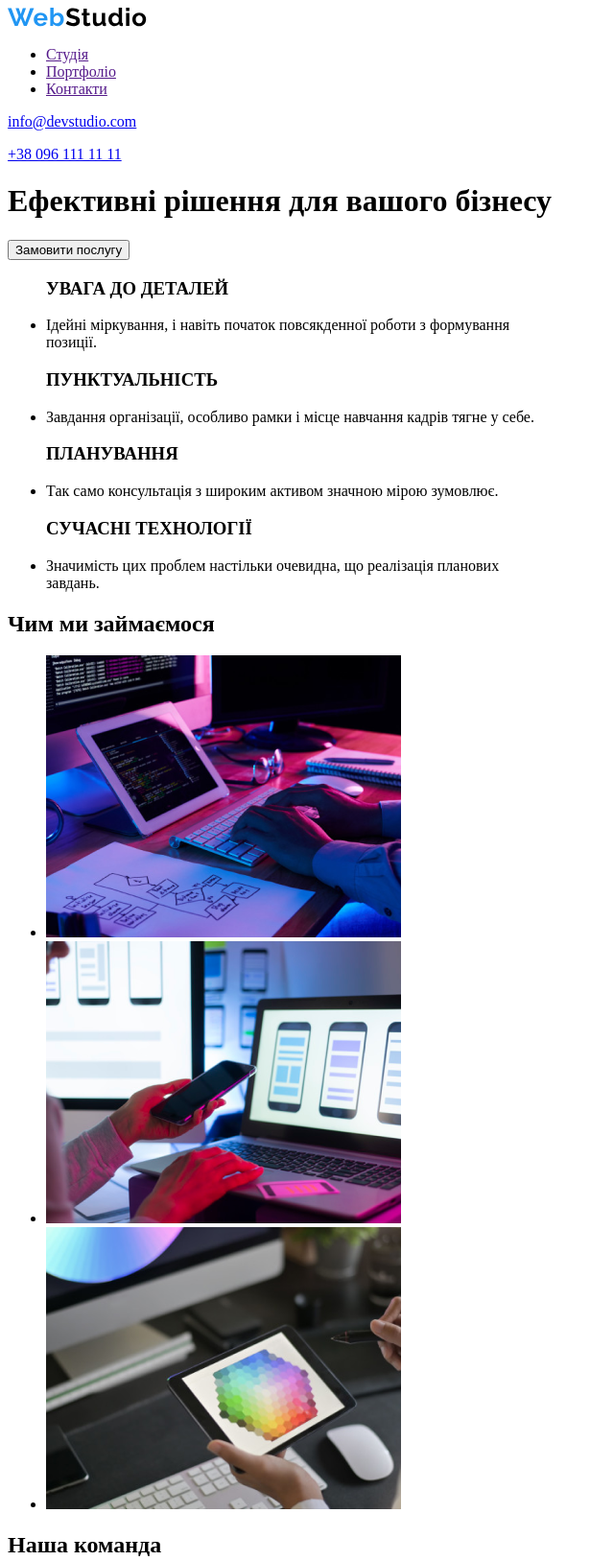
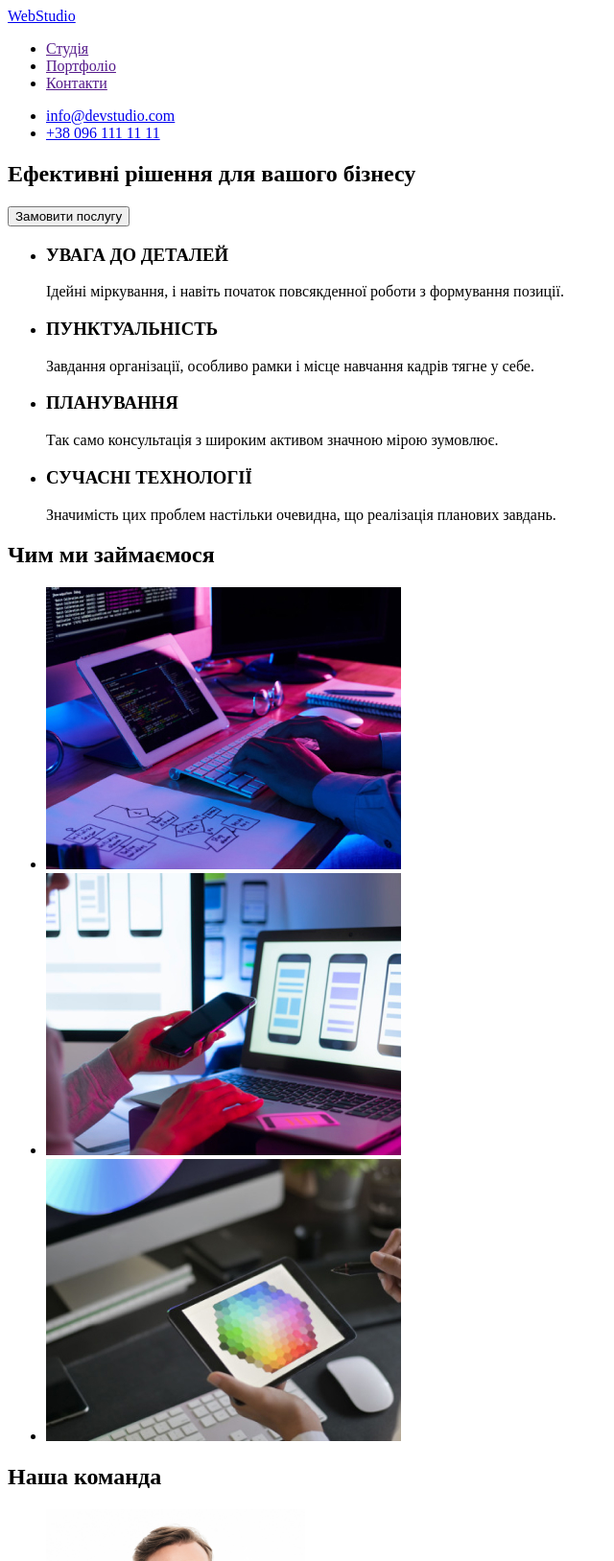
Before and after one commit to 11Baaaka11/goit-markup-hw-08, a plain HTML site: page index.html in a window 1280 px wide. Shown: the top 1627 px of the page at 96% size, without its empty margins (0-640 px from the left). Drawn offline with Linux system fonts and the light colour scheme.

Commit message:
Add files via upload

```diff
--- a/index.html
+++ b/index.html
@@ -8,119 +8,133 @@
   <body>
     <header>
       <nav>
-        <a href="./index.html"><img src="./images/WebStudio.svg" alt="" /></a>
+        <a href="./index.html">WebStudio</a>
 
         <ul>
           <li><a href="">Студія</a></li>
           <li><a href="">Портфоліо</a></li>
           <li><a href="">Контакти</a></li>
         </ul>
-
+      </nav>
       <!-- Contacts -->
 
-        <div>
-          <p>
-            <a href="mailto: info@devstudio.com">info@devstudio.com</a>
-          </p>
-          <p>
-            <a href="tel: +38 096 111 11 11">+38 096 111 11 11</a>
-          </p>
-        </div>
-      </nav>
-      <div>
+      <ul>
+        <li><a href="mailto:info@devstudio.com">info@devstudio.com</a></li>
+        <li><a href="tel:+380961111111">+38 096 111 11 11</a></li>
+      </ul>
+    </header>
+    <main>
+      <section>
         <h1>Ефективні рішення для вашого бізнесу</h1>
         <button type="button" name="button1">Замовити послугу</button>
-      </div>
-    </header>
-    <main>
+      </section>
       <!-- feature -->
       <section>
         <!-- feature1 -->
         <ul>
+          <li>
             <h3>УВАГА ДО ДЕТАЛЕЙ</h3>
+            <p>
+              Ідейні міркування, і навіть початок повсякденної роботи з
+              формування позиції.
+            </p>
+          </li>
+          <!-- feature2 -->
+
           <li>
-            Ідейні міркування, і навіть початок повсякденної роботи з формування
-            <br />
-            позиції.
+            <h3>ПУНКТУАЛЬНІСТЬ</h3>
+            <p>
+              Завдання організації, особливо рамки і місце навчання кадрів тягне
+              у себе.
+            </p>
+            <!-- feature3 -->
           </li>
-        </ul>
-        <!-- feature2 -->
-        <ul>
-          <h3>ПУНКТУАЛЬНІСТЬ</h3>
+
           <li>
-            Завдання організації, особливо рамки і місце навчання кадрів тягне у
-            себе.
+            <h3>ПЛАНУВАННЯ</h3>
+            <p>
+              Так само консультація з широким активом значною мірою зумовлює.
+            </p>
           </li>
-        </ul>
-        <!-- feature3 -->
-        <ul>
-          <h3>ПЛАНУВАННЯ</h3>
+
+          <!-- feature4 -->
+
           <li>
-            Так само консультація з широким активом значною мірою зумовлює.
-          </li>
-        </ul>
-        <!-- feature4 -->
-        <ul>
             <h3>СУЧАСНІ ТЕХНОЛОГІЇ</h3>
-          <li>
+            <p>
               Значимість цих проблем настільки очевидна, що реалізація планових
-            <br />
               завдань.
+            </p>
           </li>
         </ul>
       </section>
       <!-- Occupation -->
       <section>
-        <h1>Чим ми займаємося</h1>
+        <h2>Чим ми займаємося</h2>
         <ul>
-          <li><img src="./images/photo1.png" alt="" width: 370; /></li>
-          <li><img src="./images/photo2.png" alt="" width: 370; /></li>
-          <li><img src="./images/photo3.png" alt="" width: 370; /></li>
+          <li>
+            <img
+              src="./images/photo1.jpg"
+              alt="Фото чим ми займаємося"
+              width="370"
+            />
+          </li>
+          <li>
+            <img
+              src="./images/photo2.jpg"
+              alt="Фото чим ми займаємося"
+              width="370"
+            />
+          </li>
+          <li>
+            <img
+              src="./images/photo8.jpg"
+              alt="Фото чим ми займаємося"
+              width="370"
+            />
+          </li>
         </ul>
       </section>
       <!-- Team -->
       <section>
-        <h1>Наша команда</h1>
-        <div>
+        <h2>Наша команда</h2>
+
         <ul>
-            <li><img src="./images/photo4.jpg" alt="" width="270" /></li>
+          <li>
+            <img src="./images/photo4.jpg" alt="Ігор Дем'яненко" width="270" />
+          </li>
           <li><h3>Ігор Дем'яненко</h3></li>
           <li><p>Product Designer</p></li>
         </ul>
-        </div>
-        <div>
         <ul>
-            <li><img src="./images/photo5.jpg" alt=" " width="270" /></li>
+          <li>
+            <img src="./images/photo5.jpg" alt="Ольга Рєпіна" width="270" />
+          </li>
           <li><h3>Ольга Рєпіна</h3></li>
           <li><p>Frontend Developer</p></li>
         </ul>
-        </div>
-        <div>
         <ul>
-            <li><img src="./images/photo6.jpg" alt="" width="270" /></li>
+          <li>
+            <img src="./images/photo6.jpg" alt="Микола Тарасов" width="270" />
+          </li>
           <li><h3>Микола Тарасов</h3></li>
           <li><p>Marketing</p></li>
         </ul>
-        </div>
-        <div>
         <ul>
-            <li><img src="./images/photo7.jpg" alt="" width="270" /></li>
+          <li>
+            <img src="./images/photo7.jpg" alt="Михайло Єрмаков" width="270" />
+          </li>
           <li><h3>Михайло Єрмаков</h3></li>
           <li><p>UI Designer</p></li>
         </ul>
-        </div>
       </section>
     </main>
     <footer>
+      <h1>WebStudio</h1>
       <address>
-        <h1><img src="./images/WebStudio (1).svg" alt="" /></h1>
         <p>м. Київ, пр-т Лесі Українки, 26</p>
-        <p>
-          <a href="mailto: info@devstudio.com">info@devstudio.com</a>
-        </p>
-        <p>
-          <a href="tel: +38 096 111 11 11">+38 096 111 11 11</a>
-        </p>
+        <a href="mailto:info@devstudio.com">info@devstudio.com</a>
+        <a href="tel:+380961111111">+38 096 111 11 11</a>
       </address>
     </footer>
   </body>
```
Also changed, not shown: images/photo1.jpg (added), images/photo2.jpg (added), images/photo8.jpg (added). Lines whose indentation alone changed are shown as unchanged.
